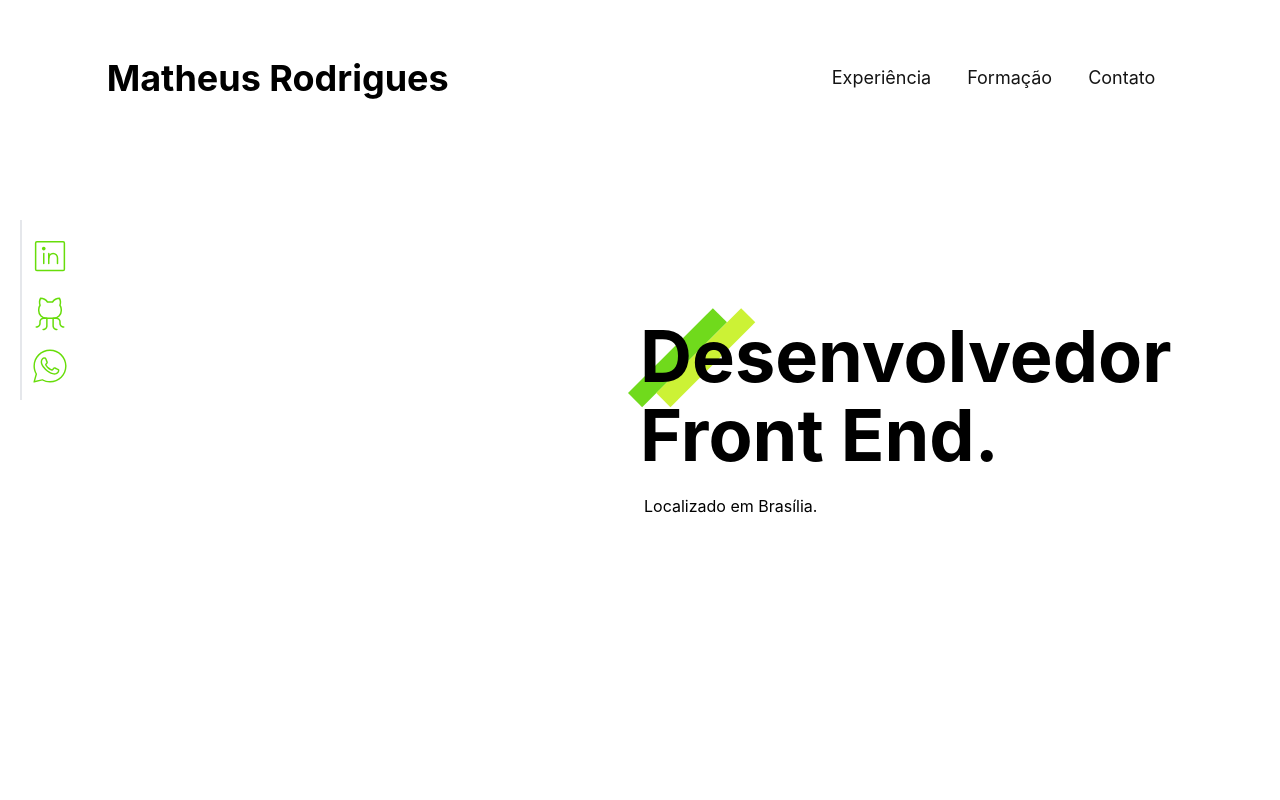
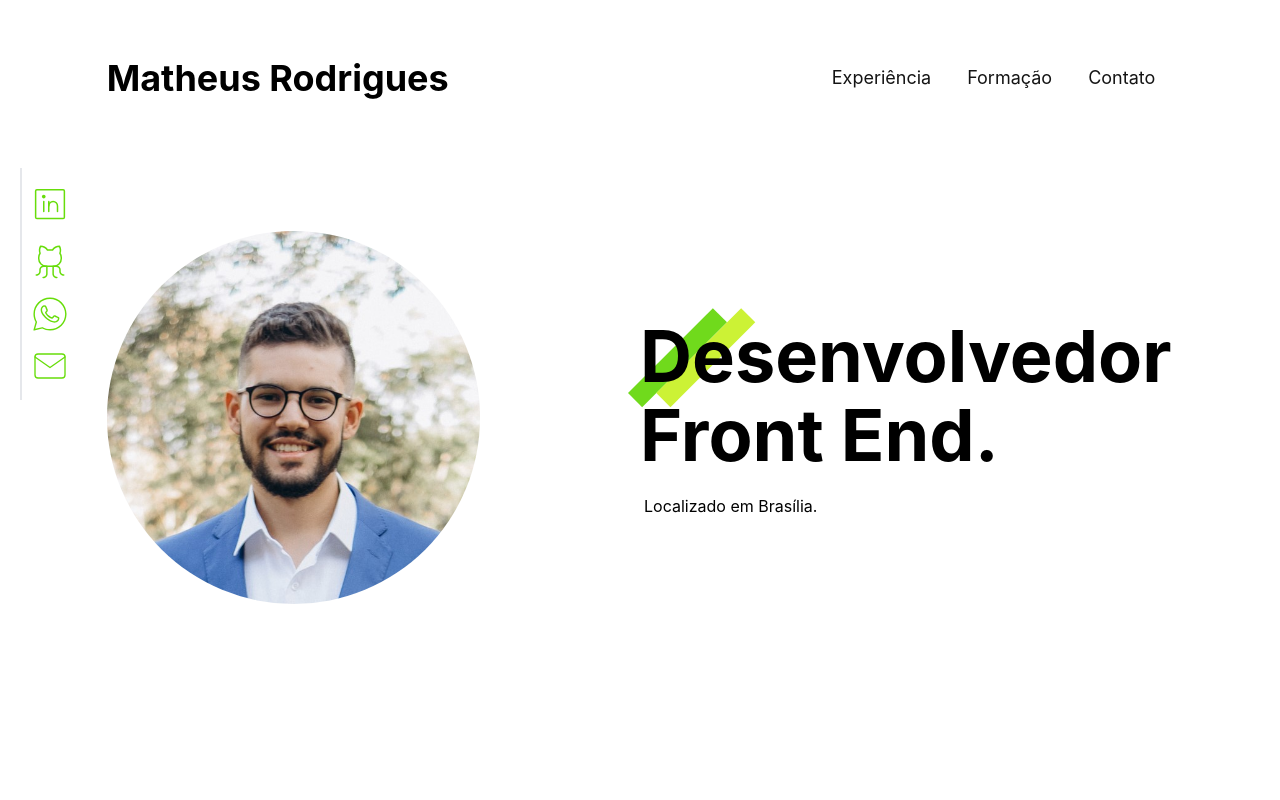
Before and after one commit to manuteu/portfolio, a React (Create React App) app: page / in a window 1280 px wide. Shown: the top 800 px of the page. Built offline with nearby package versions, Linux system fonts and the light colour scheme.

Commit message:
add: my image, mail icon and link

```diff
--- a/src/components/SocialNav/index.tsx
+++ b/src/components/SocialNav/index.tsx
@@ -14,6 +14,8 @@ export default function SocialNav() {
         return window.open(
           `https://api.whatsapp.com/send?phone=5561983322486&text=Olá, gostaria de marcar um bate papo!`
         );
+      case 'mail':
+        return window.open('mailto:mathtechn@gmail.com');
       default:
         break;
     }
@@ -37,6 +39,7 @@ export default function SocialNav() {
         <div className='hover:animate-waving cursor-pointer' onClick={() => handleClick('linkedin')}>{SelectIcon('linkedin')}</div>
         <div className='hover:animate-waving cursor-pointer' onClick={() => handleClick('github')}>{SelectIcon('github')}</div>
         <div className='hover:animate-waving cursor-pointer' onClick={() => handleClick('wpp')}>{SelectIcon('wpp')}</div>
+        <div className='hover:animate-waving cursor-pointer' onClick={() => handleClick('mail')}>{SelectIcon('mail')}</div>
       </motion.div>
     </div>
   )
--- /dev/null
+++ b/src/icons/components/Mail.tsx
@@ -0,0 +1,11 @@
+import React from 'react'
+
+export default function Mail() {
+  return (
+    <svg width="36" height="36" viewBox="0 0 40 40" fill="none" xmlns="http://www.w3.org/2000/svg">
+      <path d="M6.66668 6.66667H33.3333C35.1667 6.66667 36.6667 8.16667 36.6667 10V30C36.6667 31.8333 35.1667 33.3333 33.3333 33.3333H6.66668C4.83334 33.3333 3.33334 31.8333 3.33334 30V10C3.33334 8.16667 4.83334 6.66667 6.66668 6.66667Z" stroke="#67DD0A" stroke-width="1.5" stroke-linecap="round" stroke-linejoin="round" />
+      <path d="M36.6667 10L20 21.6667L3.33334 10" stroke="#67DD0A" stroke-width="1.5" stroke-linecap="round" stroke-linejoin="round" />
+    </svg>
+
+  )
+}
--- a/src/icons/index.tsx
+++ b/src/icons/index.tsx
@@ -4,6 +4,7 @@ import Course from './components/Course';
 import Github from './components/Github';
 import Languages from './components/Languages';
 import Linkedin from './components/Linkedin';
+import Mail from './components/Mail';
 import Traits from './components/Traits';
 import WhatsApp from './components/WhatsApp';
 
@@ -28,6 +29,8 @@ export default function SelectIcon(
       return <Linkedin />;
     case 'wpp':
       return <WhatsApp />;
+    case 'mail':
+      return <Mail />;
     default:
       break;
   }
--- a/src/views/Experience.tsx
+++ b/src/views/Experience.tsx
@@ -5,7 +5,8 @@ import SectionName from '../components/SectionName'
 
 export default function Experience() {
   return (
-    <section id="experience" className='flex justify-between w-5/6 max-w-[1300px] m-auto py-28 hiddenScroll'>
+    <section id="experience" className='py-28 hiddenScroll'>
+      <div className='flex justify-between w-5/6 max-w-[1300px] m-auto '>
         <SectionName name="experiência" color="#E0E0E0" />
         <div className='flex flex-col'>
           <Reveal>
@@ -38,6 +39,7 @@ export default function Experience() {
             year="2022"
           />
         </div>
+      </div>
     </section>
   )
 }
--- a/src/views/Intro.tsx
+++ b/src/views/Intro.tsx
@@ -3,8 +3,10 @@ import Tittle from '../components/Tittle'
 
 export default function Intro() {
   return (
-    <section className='flex justify-between w-5/6 max-w-[1300px] m-auto'>
-      <div className='w-full min-w-[470px]' />
+    <section className='flex justify-between items-center w-5/6 max-w-[1300px] m-auto'>
+      <div className='w-full min-w-[470px]' >
+        <img style={{borderRadius: '100%'}} width='70%' height="70%" src={require('../assets/eu_noivo.jpg')} alt="" />
+      </div>
       <div className='w-full max-w-[660px]'>
         <Tittle />
       </div>
```
Also changed, not shown: src/assets/eu_noivo.jpg (added). Lines whose indentation alone changed are shown as unchanged.
